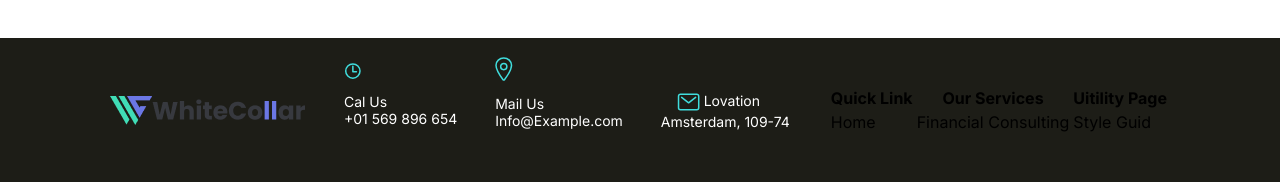
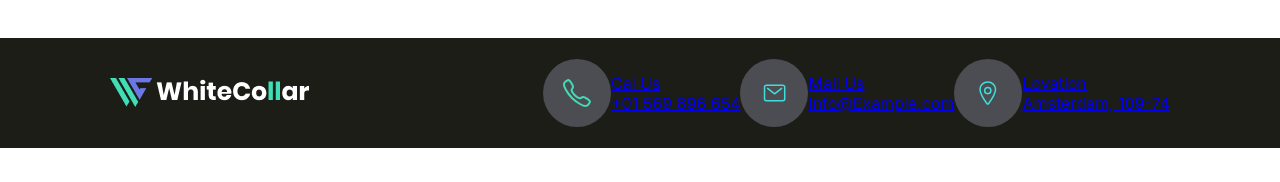
Before and after one commit to Tomas1976K/Tomas1976K.github.io, a plain HTML site: page index.html in a window 1280 px wide. Shown: the part 1134-1316 px from the top of the page. After the commit the page ends 1282 px from the top, so only its background shows below. Drawn offline with Linux system fonts and the light colour scheme.

Commit message:
pakoreguota

```diff
--- a/index.html
+++ b/index.html
@@ -108,33 +108,43 @@
 
 
     <div class="contacts2">
-        <div class="container2">
+        <div class="container">
             <a href="#">
-                <img src="images/wicon.png" alt="wicon">
+                <img src="images/wicon-white.png" alt="wicon">
             </a>
-            <div class="left-toolbox2">
+
+            <div class="footer-contacts">
+                <!-- <div class="left-toolbox2"> -->
                     <a class="toolbox-group2" href="#">
-                    <img src="images/time.svg" alt="time" class="pfoun">
+                        <div class="footer-conttacts-icon-wrapper">
+                            <img src="images/phone.svg" alt="time" class="pfoun">
+                        </div>
                         <p class="cal">Cal Us <br>
                             +01 569 896 654</p>
                     </a>
+                <!-- </div> -->
+                <!-- <div class="toolbox-toolbox2"> -->
+                    <a class="toolbox-group2" href="#">
+                        <div class="footer-conttacts-icon-wrapper">
+                            <img src="images/post.svg" alt="location">
                         </div>
-            <div class="toolbox-toolbox2">
-                <a class="toolbox-group2" href="#">
-                    <img src="images/location.svg" alt="location">
                         <p>Mail Us <br>
                             Info@Example.com</p>
                     </a>
+                <!-- </div> -->
+
+                <!-- <div class="right-toolbox2"> -->
+                    <a class="toolbox-group2" href="#">
+                        <div class="footer-conttacts-icon-wrapper">
+                            <img src="images/location.svg" alt="post">
+                        </div>
+                        <p>Lovation <br>
+                        Amsterdam, 109-74</p>
+                    </a>
+                <!-- </div> -->
             </div>
 
-            <div class="right-toolbox2">
-                <a class="toolbox-icon2" href="#">
-                    <img src="images/post.svg" alt="post">
-                    Lovation <br>
-                    Amsterdam, 109-74
-                </a>
-            </div>
-            <table>
+            <!-- <table>
                 <tr>
                     <th>Quick Link</th>
                     <th>Our Services</th>
@@ -149,7 +159,7 @@
                 </tr>
 
 
-            </table>
+            </table> -->
 
         </div>
     </div>
--- a/styles/style.css
+++ b/styles/style.css
@@ -206,21 +206,47 @@ div.contacts2 {
     background-color: #0e0e08ef;
 }
 
-div.contacts2 div.container2 {
+div.contacts2 div.container {
     display: flex;
     justify-content: space-between;
     align-items: center;
     padding: 19px 20px;
 }
 
-div.container2 {
-    /* background-color: #111105ef; */
-    /* text-align: center; */
+div.contacts2 div.container div.footer-contacts {
+    display: flex;
+    justify-content: flex-end;
+    align-items: center;
+}
+
+div.contacts2 div.container div.footer-contacts .toolbox-group2 {
+    display: flex;
+    justify-content: flex-end;
+    align-items: center;
+}
+
+div.contacts2 div.container div.footer-contacts .toolbox-group2 .footer-conttacts-icon-wrapper {
+    width: 68px;
+    height: 68px;
+    display: flex;
+    justify-content: center;
+    align-items: center;
+    background-color: #4C4D52;
+    border-radius: 50%;
+}
+
+div.contacts2 div.container div.footer-contacts .toolbox-group2 .footer-conttacts-icon-wrapper img {
+    /* padding: ; */
+}
+
+/* div.contacts2 div.container {
+    background-color: #111105ef;
+    text-align: center;
     margin: 0 auto;
     width: 100%;
     max-width: 1100px;
     padding: 0 20px;
-}
+} */
 
 /* sutvarkyti apatine tinklalapio eilute */
 div.contacts2 div.container2 a {
```
Also changed, not shown: images/phone.svg (added), images/wicon-white.png (added). Lines whose indentation alone changed are shown as unchanged.
